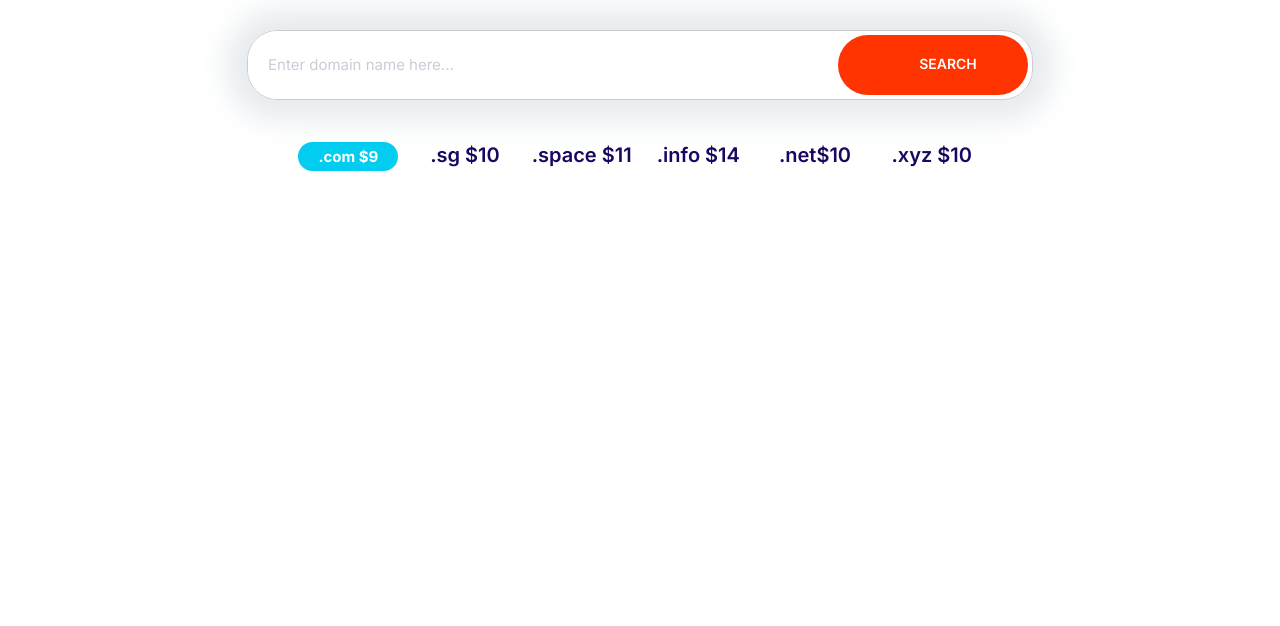
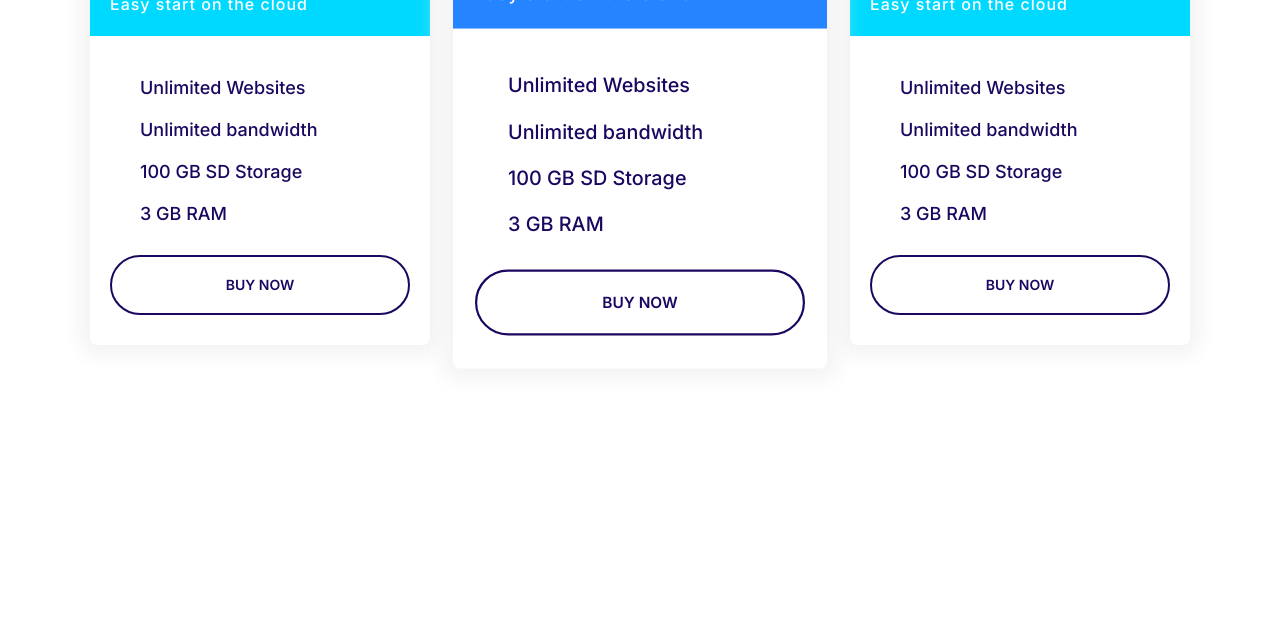
Before and after one commit to Coding-with-Echo/Echofied, a plain HTML site: page index.html in a window 1280 px wide. Shown: the part 174-800 px from the top of the page. Drawn offline with Linux system fonts and the light colour scheme.

Commit message:
Building the Plan-Block Component

```diff
--- a/css/style.css
+++ b/css/style.css
@@ -315,7 +315,7 @@ p {
 
 .card__header,
 .card__body {
-  padding: 2rem 3.5rem;
+  padding: 2rem 2rem;
 }
 
 .card .badge {
@@ -341,7 +341,7 @@ p {
 }
 
 .plan__price {
-  font-size: 6rem;
+  font-size: 5rem;
 }
 
 .plan__billing-cycle {
@@ -801,3 +801,28 @@ p {
     margin: 4rem 21.5rem;
   }
 }
+
+/* block plans */
+.block-plans .card {
+  margin: 4rem 0;
+}
+
+@media screen and (min-width: 768px) {
+  .block-plans .card {
+    margin: 4rem 11.4rem;
+  }
+}
+
+@media screen and (min-width: 1024px) {
+  .block-plans .card {
+    margin: 0;
+  }
+
+  .grid {
+    gap: 4rem;
+  }
+
+  .block-plans .card--primary {
+    transform: scale(1.1);
+  }
+}
--- a/index.html
+++ b/index.html
@@ -15,35 +15,63 @@
     />
   </head>
   <body>
-    <section class="block container block-domain">
-      <div class="domain__header">
-        <h2 class="domain__heading">Starting at $10 per month</h2>
-        <p>
-          Lorem ipsum dolor sit amet consectetur adipisicing elit. Dolorum,
-          sapiente!
-        </p>
+    <section class="block-plans block container">
+      <div class="grid grid--1x3">
+        <div class="card card--secondary">
+          <header class="card__header">
+            <h2 class="plan__name">Entry</h2>
+            <span class="plan__price">$14</span>
+            <span class="plan__billing-cycle">/month</span>
+            <span class="badge badge--secondary badge--small">10% OFF</span>
+            <span class="plan__description">Easy start on the cloud</span>
+          </header>
+          <div class="card__body">
+            <ul class="list list--tick">
+              <li class="list__item">Unlimited Websites</li>
+              <li class="list__item">Unlimited bandwidth</li>
+              <li class="list__item">100 GB SD Storage</li>
+              <li class="list__item">3 GB RAM</li>
+            </ul>
+            <button class="btn btn--inline btn--block">Buy Now</button>
+          </div>
+        </div>
+        <div class="card card--primary plan--popular">
+          <header class="card__header">
+            <h2 class="plan__name">Entry</h2>
+            <span class="plan__price">$14</span>
+            <span class="plan__billing-cycle">/month</span>
+            <span class="badge badge--primary badge--small">10% OFF</span>
+            <span class="plan__description">Easy start on the cloud</span>
+          </header>
+          <div class="card__body">
+            <ul class="list list--tick">
+              <li class="list__item">Unlimited Websites</li>
+              <li class="list__item">Unlimited bandwidth</li>
+              <li class="list__item">100 GB SD Storage</li>
+              <li class="list__item">3 GB RAM</li>
+            </ul>
+            <button class="btn btn--inline btn--block">Buy Now</button>
+          </div>
+        </div>
+        <div class="card card--secondary">
+          <header class="card__header">
+            <h2 class="plan__name">Entry</h2>
+            <span class="plan__price">$14</span>
+            <span class="plan__billing-cycle">/month</span>
+            <span class="badge badge--secondary badge--small">10% OFF</span>
+            <span class="plan__description">Easy start on the cloud</span>
+          </header>
+          <div class="card__body">
+            <ul class="list list--tick">
+              <li class="list__item">Unlimited Websites</li>
+              <li class="list__item">Unlimited bandwidth</li>
+              <li class="list__item">100 GB SD Storage</li>
+              <li class="list__item">3 GB RAM</li>
+            </ul>
+            <button class="btn btn--inline btn--block">Buy Now</button>
+          </div>
+        </div>
       </div>
-      <div class="input-group">
-        <input
-          class="input"
-          type="text"
-          placeholder="Enter domain name here..."
-        />
-        <button class="btn btn--accent">
-          <svg class="icon icon--white">
-            <use xlink:href="/images/sprite.svg#search"></use></svg
-          >search
-        </button>
-      </div>
-
-      <ul class="block-domain__prices list">
-        <li><span class="badge badge--secondary">.com $9</span></li>
-        <li>.sg $10</li>
-        <li>.space $11</li>
-        <li>.info $14</li>
-        <li>.net$10</li>
-        <li>.xyz $10</li>
-      </ul>
     </section>
 
     <script src="/js/main.js"></script>
```
Also changed, not shown: components/Plan-Block.html (added, +58 -0 lines).
